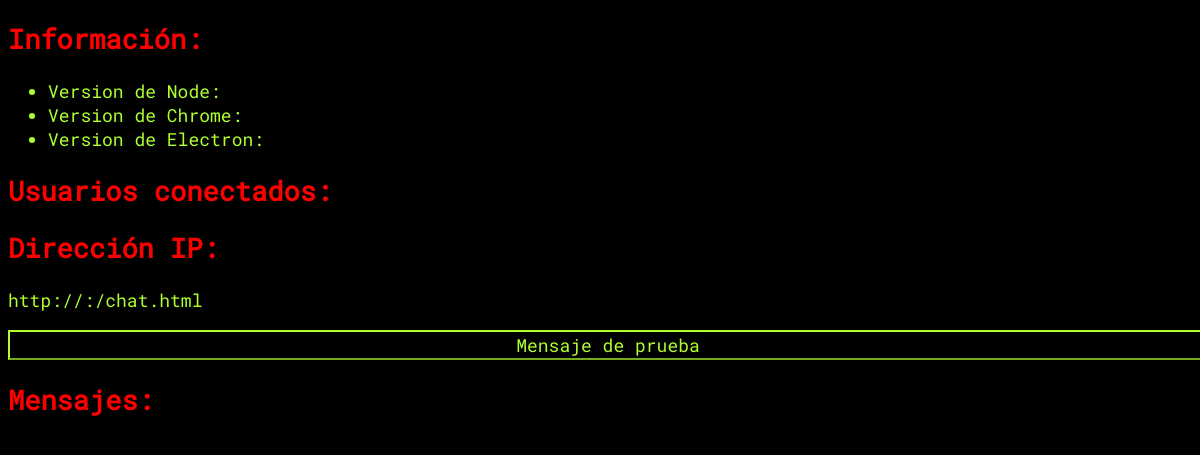
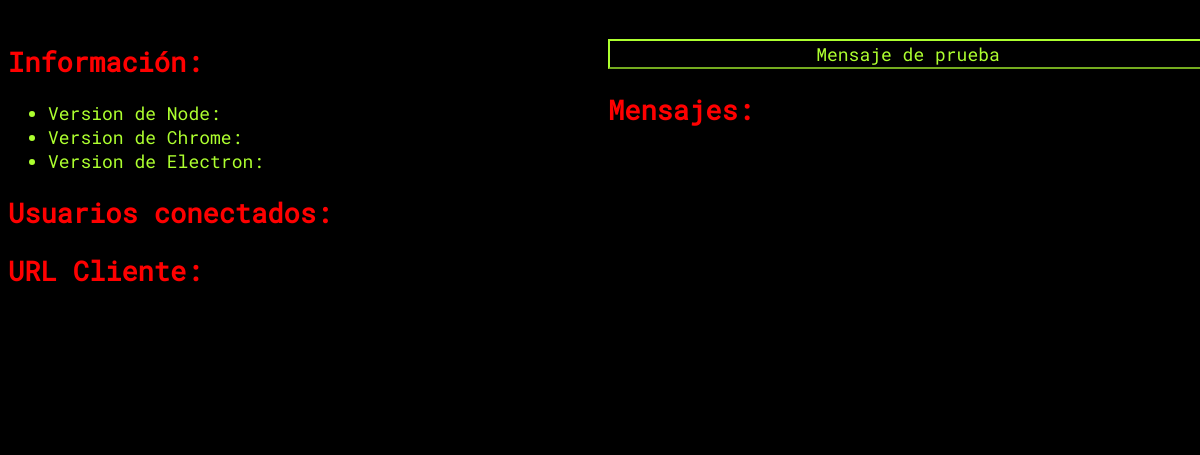
Before and after one commit to jgabari/LTAW-Practicas, an Electron app: page P4/index.html in a window 1200 px wide. Shown: the part 75-530 px from the top of the page. Drawn offline with Linux system fonts and the light colour scheme; no server answers.

Commit message:
mejora qr y algo de estilo

```diff
--- a/P4/Ejemplos/main.js
+++ b/P4/Ejemplos/main.js
@@ -12,8 +12,8 @@ electron.app.on('ready', () => {
 
     // Crear la ventana principal
     win = new electron.BrowserWindow({
-        width: 600,
-        height: 600,
+        width: 1200,
+        height: 800,
 
         // permitir acceso al sistema
         webPreferences: {
--- a/P4/index.html
+++ b/P4/index.html
@@ -11,7 +11,10 @@
     <title>Mi Chat en Electron</title>
 </head>
 <body>
+    <div id="titulo">
         <h1>INTERFAZ GRÁFICA</h1>
+    </div>
+    <div id="datos">
         <h2>Información:</h2>
         <ul>
             <li>Version de Node: <span id="node_v" class="info"></span></li>
@@ -20,10 +23,14 @@
         </ul>
         <h2>Usuarios conectados:</h2>
         <span id="users_n" class="info"></span>
-    <h2>Dirección IP:</h2>
-    <a>http://<span id="dir_ip" class="info"></span>:<span id="port" class="info"></span>/chat.html</p></a>
+        <h2>URL Cliente:</h2>
+        <p><span id="c_url" class="info"></span></p>
+        <canvas id="canvas"></canvas>
+    </div>
+    <div id="mensajes">
         <p><input type="button" value="Mensaje de prueba" id="btn_test"></p>
         <h2>Mensajes:</h2>
         <p id="msgs"></p>
+    </div>
 </body>
 </html>
--- a/P4/package.json
+++ b/P4/package.json
@@ -8,6 +8,8 @@
     },
     "dependencies": {
         "electron": "^18.2.4",
-        "ip": "^1.1.8"
+        "ip": "^1.1.8",
+        "qr": "^0.2.4",
+        "qrcode": "^1.5.0"
     }
 }
--- a/P4/render.js
+++ b/P4/render.js
@@ -1,5 +1,6 @@
 const electron = require('electron');
 const ip = require('ip');
+const qr = require('qrcode');
 
 console.log("Hola desde el proceso de la web...");
 
@@ -8,10 +9,10 @@ const node_v = document.getElementById("node_v");
 const chrome_v = document.getElementById("chrome_v");
 const electron_v = document.getElementById("electron_v");
 const users_n = document.getElementById("users_n");
-const dir_ip = document.getElementById("dir_ip");
-const port = document.getElementById("port");
+const client_url = document.getElementById("c_url");
 const msgs = document.getElementById("msgs");
 const btn_test = document.getElementById("btn_test");
+const canvas = document.getElementById("canvas");
 
 // Acceder a la api de node para obtener la info
 // Solo se puede si nos han dado permisos desde el main
@@ -24,11 +25,16 @@ electron.ipcRenderer.on('users', (event, message) => {
     users_n.textContent = message;
 })
 
-dir_ip.textContent = ip.address();
+// Varible donde vamos a guardar el puerto que nos dirá el main
+let puerto;
 
 // Informacion del puerto enviada por el main
 electron.ipcRenderer.on('port', (event, message) => {
-    port.textContent = message;
+    puerto = message;
+    // Cadena para construir la url del cliente
+    let c_url = "http://" + ip.address() + ":" + puerto + '/chat.html';
+    client_url.textContent = c_url;
+    qr.toCanvas(canvas, c_url);
 })
 
 btn_test.onclick = () => {
--- a/P4/style.css
+++ b/P4/style.css
@@ -15,6 +15,18 @@ h2 {
     color: red;
 }
 
+#datos {
+    width: 50%;
+    border-color: greenyellow;
+    float: left;
+}
+
+#mensajes {
+    width: 50%;
+    border-color: greenyellow;
+    float: right;
+}
+
 input {
     background-color: black;
     color: greenyellow;
@@ -25,6 +37,11 @@ input {
     height: 30px;
 }
 
+input:hover {
+    border-color: green;
+    color: green;
+}
+
 @font-face {
     font-family: "Roboto Mono";
     src: url('RobotoMono-Regular.ttf');
```
Also changed, not shown: 1 other file. Lines whose indentation alone changed are shown as unchanged.
